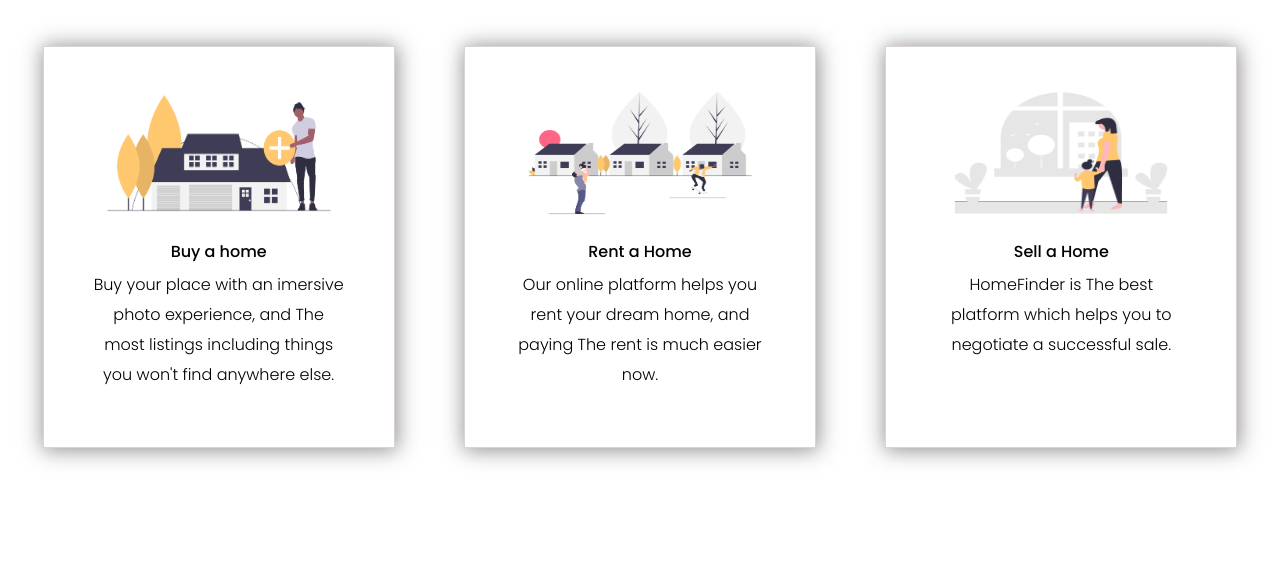
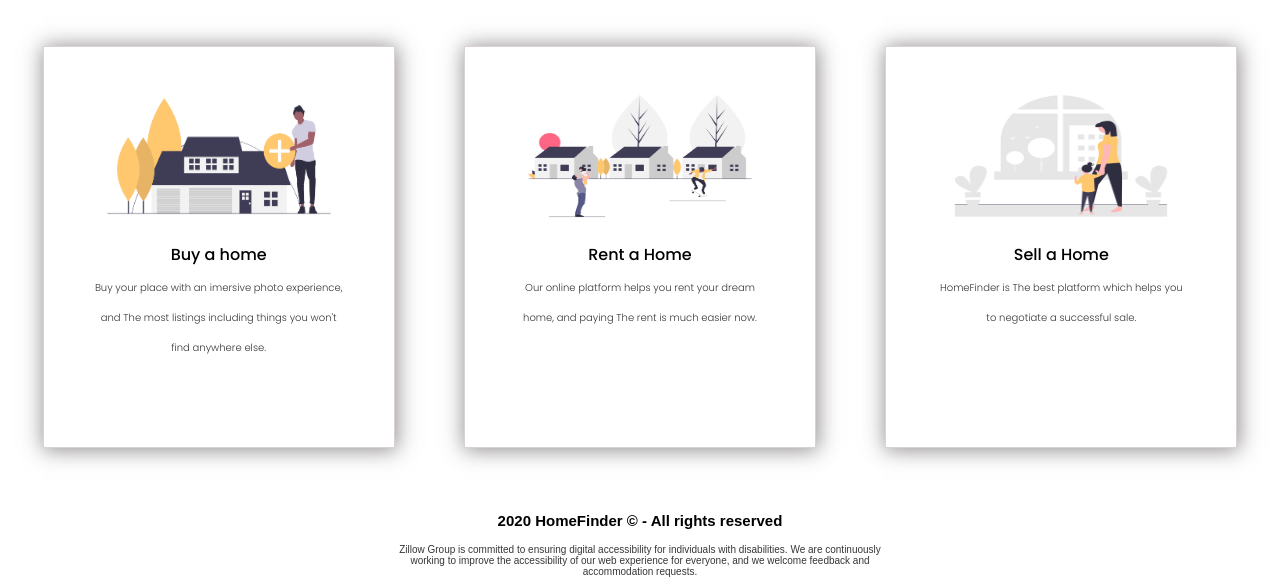
Before and after one commit to sinxcode/homefinder, a plain HTML site: page index.html in a window 1280 px wide. Shown: the part 531-1118 px from the top of the page. Before the commit the page ends 1036 px from the top, so only its background shows below. Drawn offline with Linux system fonts and the light colour scheme.

Commit message:
ftr-changed

```diff
--- a/index.html
+++ b/index.html
@@ -102,10 +102,22 @@
 
 
 
+
+
     </div>
 
 
+    <footer>
 
+        <h3>2020 HomeFinder &copy; - All rights reserved</h3>
+
+        <p>
+            Zillow Group is committed to ensuring digital accessibility for individuals with disabilities. We are continuously working to improve the accessibility of our web experience for everyone, and we welcome feedback and accommodation requests.
+        </p>
+
+
+
+    </footer>
 
 
 
--- a/style.css
+++ b/style.css
@@ -256,3 +256,25 @@
 
 
 }
+
+footer h3 {
+    text-align: center;
+    font-size: 15px;
+    font-family: sans-serif;
+
+}
+
+footer {
+    width: 500px;
+
+    margin: 0 auto;
+
+}
+
+p {
+
+    font-family: sans-serif;
+    font-size: 10px;
+    text-align: center;
+    color: #353636;
+}
```
